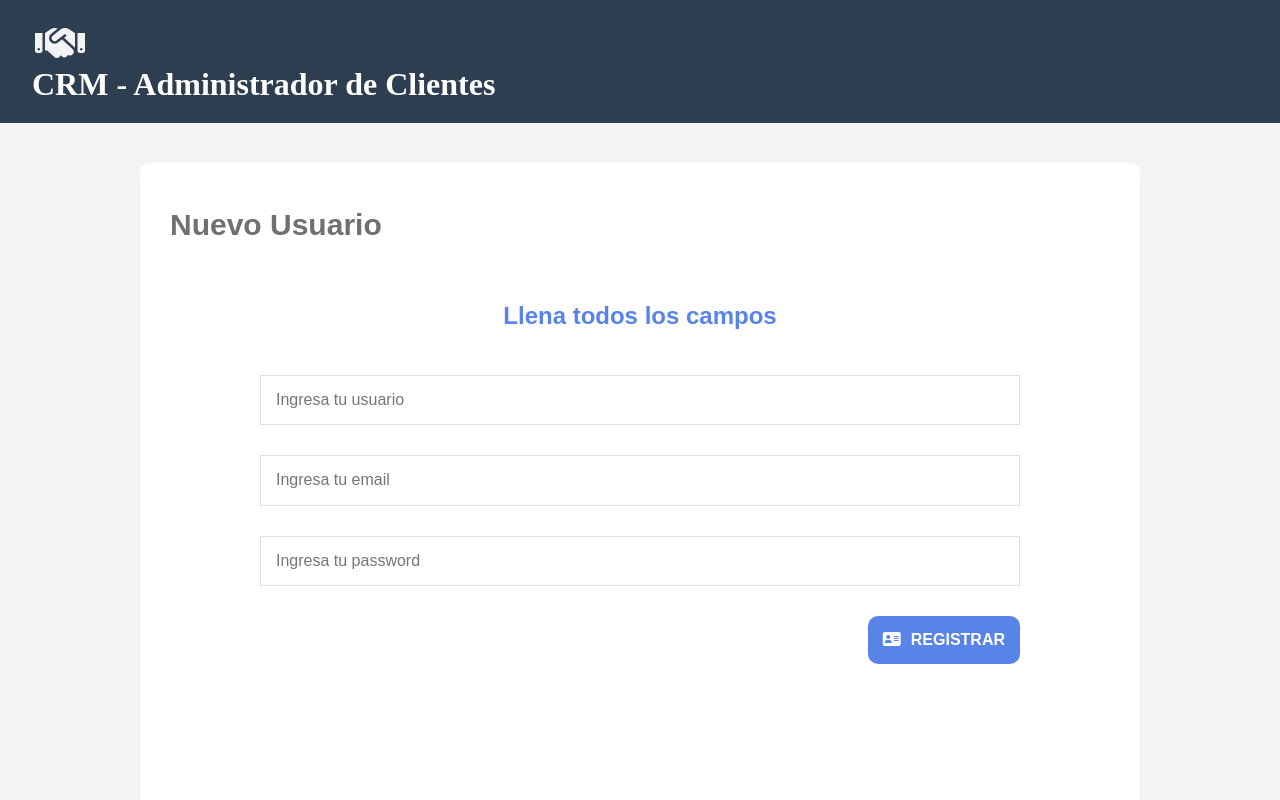
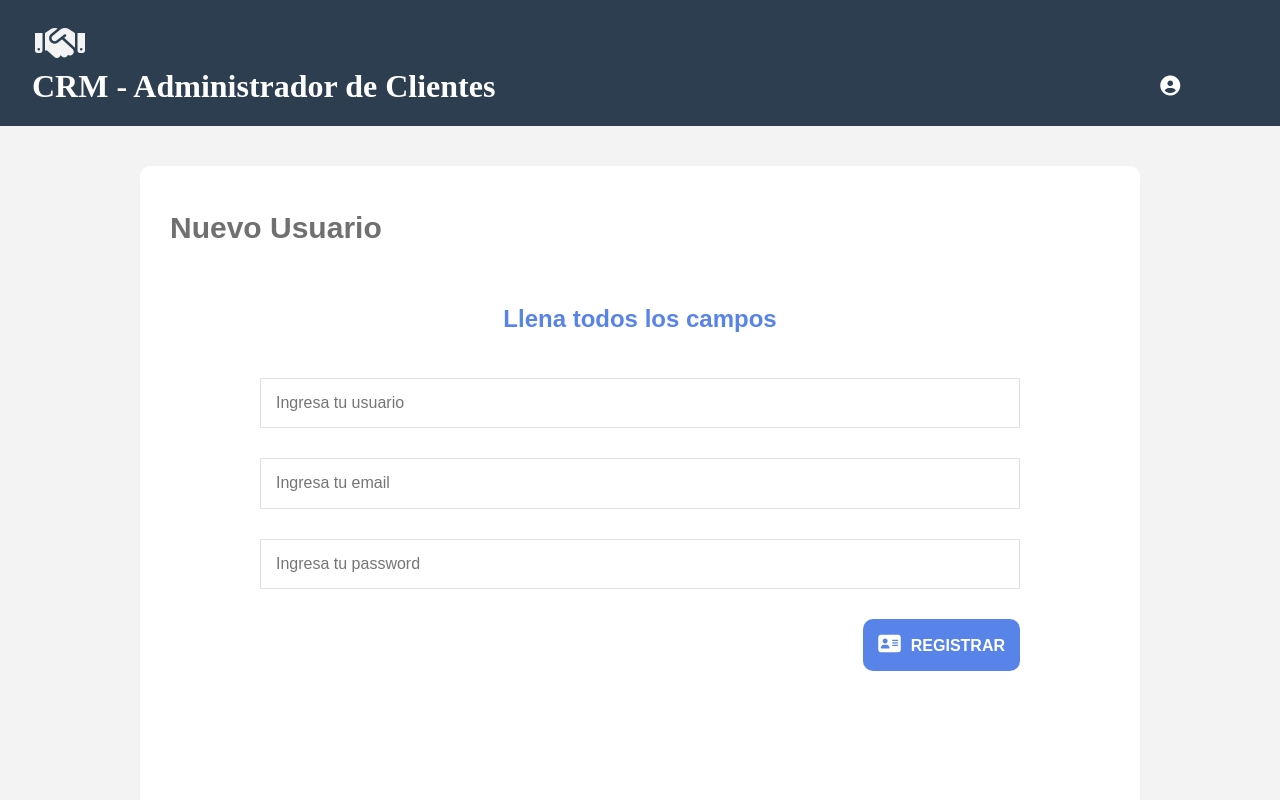
Before and after one commit to Lourdes-1984/CRM, a React (Create React App) app: page /crear-cuenta in a window 1280 px wide. Shown: the top 800 px of the page. Built offline with nearby package versions, Linux system fonts and the light colour scheme; no server answers.

Commit message:
agregando el usuario en el front

```diff
--- a/public/css/app.css
+++ b/public/css/app.css
@@ -151,8 +151,21 @@ h2 {
     font-weight: 900;
     font-size: 40px;
     content: "\f2b5";
+    content: "\f2b5";
+
     color: var(--grisClaro);
     margin-left: 35px;
+}
+.usuario{
+    width: 10%;
+    display: flex;
+    align-items: center;
+    justify-content:space-evenly;
+
+}
+.usuario p , i{
+    color: #fff;
+    font-size: 20px;
 }
 .barra h1 {
     margin:0;
--- a/src/components/auth/Login.js
+++ b/src/components/auth/Login.js
@@ -21,13 +21,15 @@ function Login() {
         //autenticar el usuario
         try {
             const respuesta = await clienteAxios.post('/iniciar-sesion', credenciales);
+            console.log(respuesta)
             //extraer el token y colocarlo en el localstorage
-            const { token } = respuesta.data;
+            const { token , nombreUsuario } = respuesta.data;
           localStorage.setItem('token', token);
 
             //colocarlo en el state
             setState({
                 ...state,
+                nombre:nombreUsuario,
                 token: token,
                 isLogin: true
             })
--- a/src/components/layout/Header.js
+++ b/src/components/layout/Header.js
@@ -6,7 +6,7 @@ const Header = () => {
 const [state, setState] = useContext(CRMContext);
 
 const navigate = useNavigate();
-
+console.log(state)
 //CERRAR SESION
 const cerrarSesion = ()=>{
   setState({
@@ -26,12 +26,17 @@ const cerrarSesion = ()=>{
           <div className='contenido-barra'>
           {/* <i class="fa-solid fa-handshake"></i> */}
           <h1>CRM - Administrador de Clientes</h1>
+            <div className='usuario'>
+            <i class="fa-solid fa-circle-user"></i>
+            <p >{state.nombre}</p>
+            </div>
 
             {state.isLogin ? (
           <button type='button' className='btn btn-rojo'  onClick={cerrarSesion}>
         <i className='far fa-times-circle'></i>
           Cerrar Sesión
         </button>
+
       ): null}
 
           </div>
--- a/src/context/CRMContext.js
+++ b/src/context/CRMContext.js
@@ -9,6 +9,7 @@ const CRMProvider = props => {
     const navigate = useNavigate();
     //definir elñ state inicial
     const [state, setState] = useState({
+        nombre :'',
         clientes:[],
         productos:[],
         pedidos: [],
```
Also changed, not shown: 2 other files (tests, documents, lock files or other folders). Lines whose indentation alone changed are shown as unchanged.
